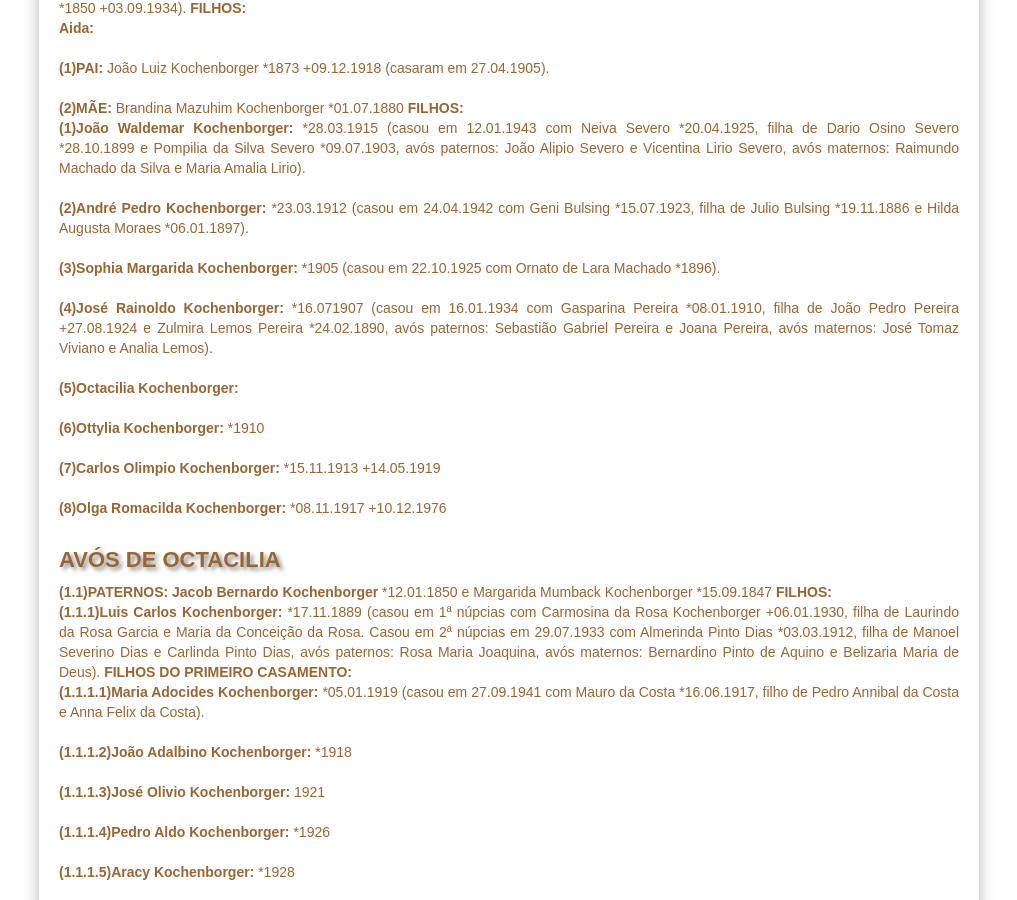
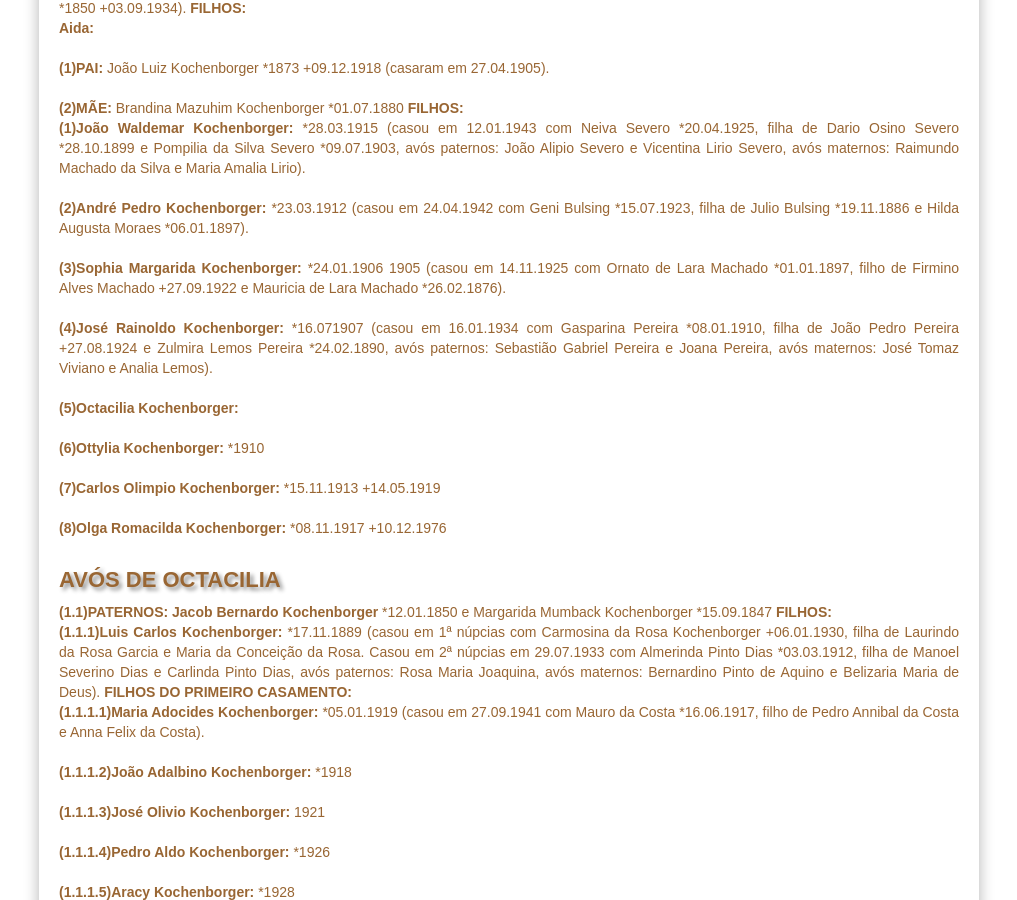
Before and after one commit to claudiovargas1955/claudiovargas1955.github.io, a Jekyll site: the page built from _pages/familia-kochenborger.html, in a window 1280 px wide and 900 px high, scrolled down 466 px. Shown: the whole window, without its empty margins (131-1148 px from the left). Built offline with Jekyll 4.4.1, drawn with Linux system fonts in a browser that asks for light colours; some web fonts are replaced.

Commit message:
Update familia-kochenborger.html

```diff
--- a/_pages/familia-kochenborger.html
+++ b/_pages/familia-kochenborger.html
@@ -112,7 +112,8 @@ Oliveira e Idalina Soares Leal *1850 +03.09.1934). <b>FILHOS: </b><br>
   <b>(2)André Pedro Kochenborger: </b>*23.03.1912 (casou em 24.04.1942 com Geni Bulsing *15.07.1923, filha de Julio Bulsing *19.11.1886 e
   Hilda Augusta Moraes *06.01.1897). <br><br>
 
-  <b>(3)Sophia Margarida Kochenborger: </b>*1905 (casou em 22.10.1925 com Ornato de Lara Machado *1896). <br><br>
+  <b>(3)Sophia Margarida Kochenborger: </b>*24.01.1906 1905 (casou em 14.11.1925 com Ornato de Lara Machado *01.01.1897, filho de
+  Firmino Alves Machado +27.09.1922 e Mauricia de Lara Machado *26.02.1876). <br><br>
 
   <b>(4)José Rainoldo Kochenborger: </b>*16.071907 (casou em 16.01.1934 com Gasparina Pereira *08.01.1910, filha de João Pedro Pereira
   +27.08.1924 e Zulmira Lemos Pereira *24.02.1890, avós paternos: Sebastião Gabriel Pereira e Joana Pereira, avós maternos: José Tomaz
```
